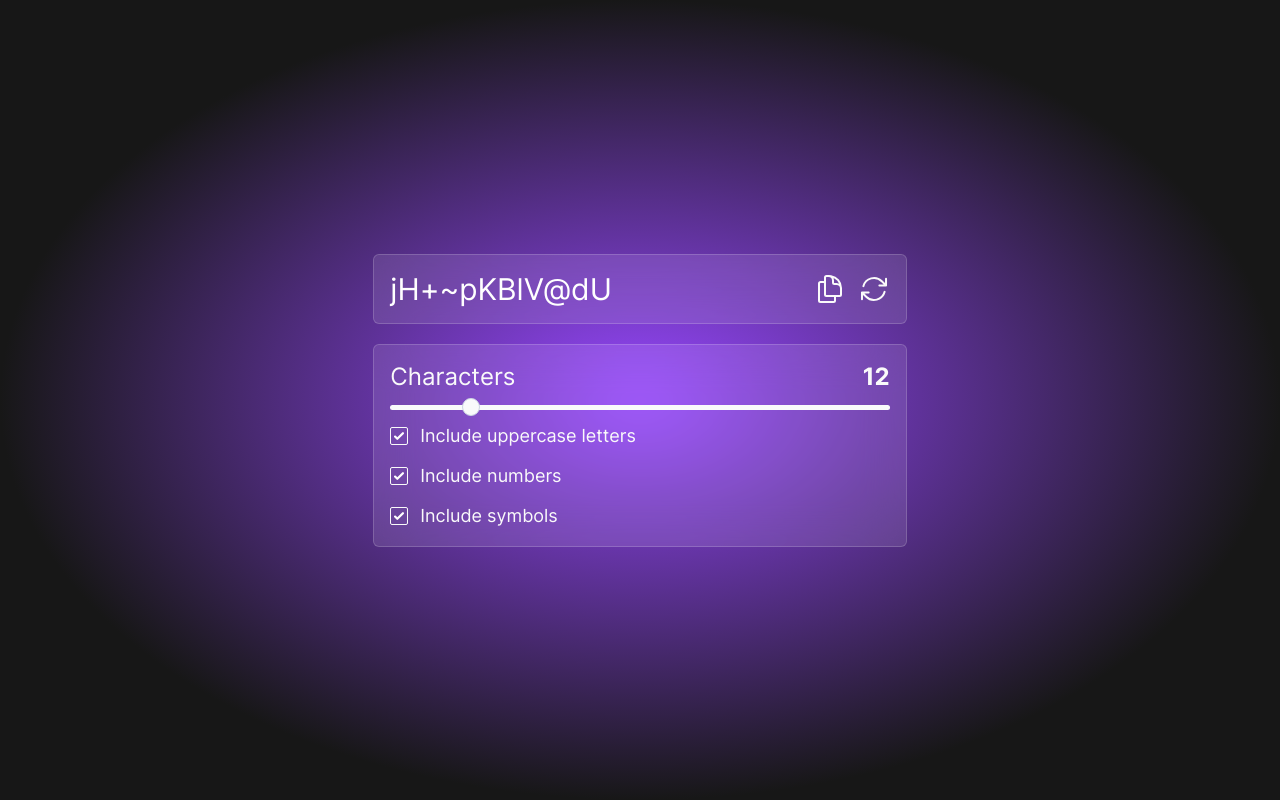
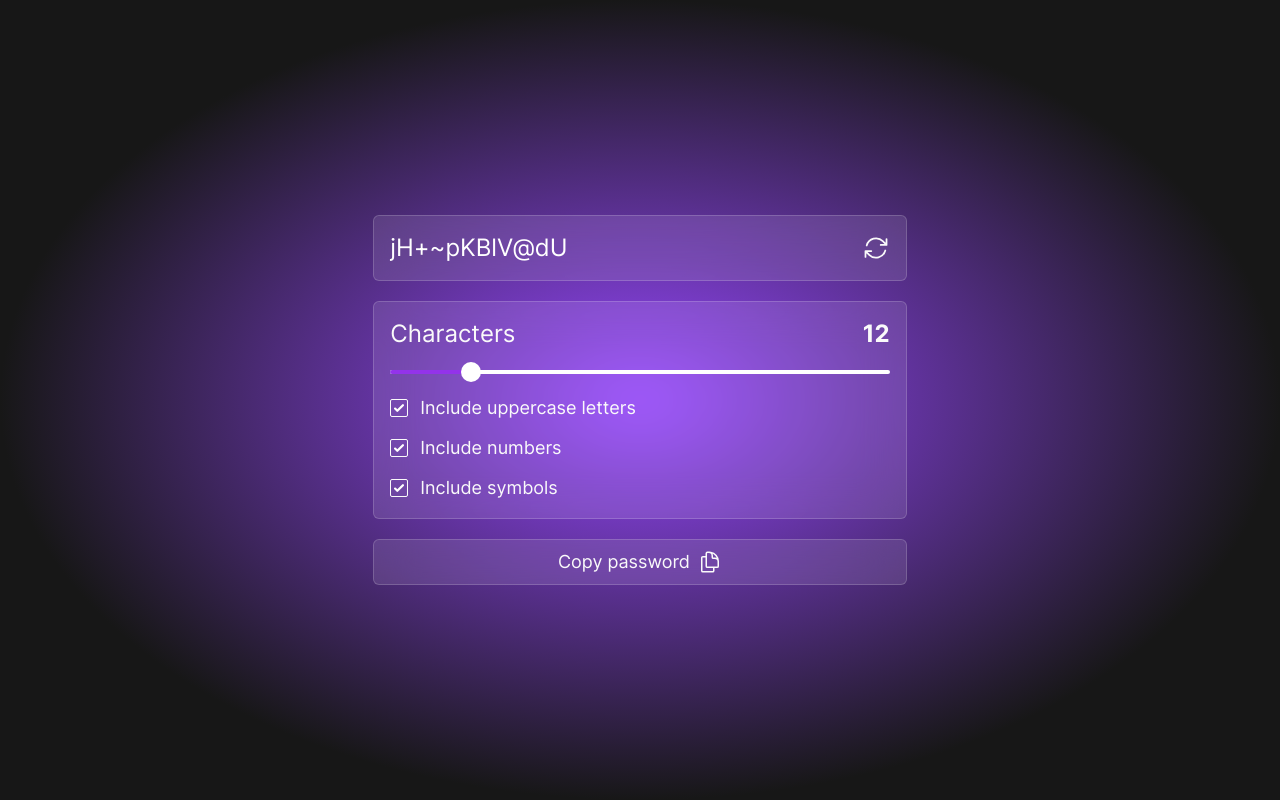
Before and after one commit to andrijantasevski/password-generator, a React (Vite) app: page / in a window 1280 px wide. Built offline with nearby package versions, Linux system fonts and the light colour scheme.

Commit message:
Working version of password generator.

```diff
--- a/package.json
+++ b/package.json
@@ -10,6 +10,7 @@
   },
   "dependencies": {
     "@headlessui/react": "^1.7.3",
+    "@radix-ui/react-slider": "^1.1.0",
     "react": "^18.2.0",
     "react-dom": "^18.2.0"
   },
--- a/src/App.tsx
+++ b/src/App.tsx
@@ -6,7 +6,6 @@ import usePassword from "./utils/generatePassword";
 import useCopyPassword from "./utils/useCopyPassword";
 
 export interface FormTypes {
-  passwordLength: number,
   isUpperCase: boolean,
   isNumbers: boolean,
   isSymbols: boolean
@@ -16,21 +15,21 @@ function App() {
   const { password, generatePassword } = usePassword();
   const { passwordCopied, copyPassword } = useCopyPassword();
   const [formData, setFormData] = useState<FormTypes>({
-    passwordLength: 12,
     isUpperCase: true,
     isNumbers: true,
     isSymbols: true
   });
+  const [passwordLength, setPasswordLength] = useState<number[]>([12]);
 
   useEffect(() => {
-    generatePassword(formData.passwordLength, formData.isUpperCase, formData.isNumbers, formData.isSymbols)
+    generatePassword(passwordLength[0], formData.isUpperCase, formData.isNumbers, formData.isSymbols)
   }, [])
 
   return (
     <div className="main-background relative flex h-screen items-center justify-center">
-      <div className="mx-auto w-11/12 lg:w-5/12 grid grid-cols-1 gap-5">
-        <PasswordGenerator generatedPassword={password} generatePassword={generatePassword} copyPassword={copyPassword} formData={formData} />
-        <PasswordForm formData={formData} setFormData={setFormData} generatePassword={generatePassword} />
+      <div className="mx-auto w-11/12 lg:w-6/12 xl:w-5/12 grid grid-cols-1 gap-5">
+        <PasswordGenerator generatedPassword={password} passwordLength={passwordLength} generatePassword={generatePassword} formData={formData} />
+        <PasswordForm formData={formData} setFormData={setFormData} generatePassword={generatePassword} copyPassword={copyPassword} generatedPassword={password} passwordLength={passwordLength} setPasswordLength={setPasswordLength} />
       </div>
       <PasswordCopiedPopUp passwordCopied={passwordCopied} />
     </div>
--- a/src/components/PasswordCopiedPopUp.tsx
+++ b/src/components/PasswordCopiedPopUp.tsx
@@ -15,7 +15,7 @@ function PasswordCopiedPopUp({ passwordCopied }: Props) {
             leaveFrom="opacity-100"
             leaveTo="opacity-0"
         >
-            <div className="blur-container absolute bottom-4 right-4 flex items-center gap-2 rounded-md p-2 text-sm text-neutral-50">
+            <div className="blur-container absolute top-4 right-4 flex items-center gap-2 rounded-md p-2 text-sm text-neutral-50">
                 <p>Password copied</p>
                 <svg
                     xmlns="http://www.w3.org/2000/svg"
--- a/src/components/PasswordForm.tsx
+++ b/src/components/PasswordForm.tsx
@@ -1,27 +1,36 @@
-import { useEffect } from "react"
+import { useEffect, useState } from "react"
 import { FormTypes } from "../App"
+import * as Slider from '@radix-ui/react-slider';
 
 interface Props {
     formData: FormTypes
     setFormData: React.Dispatch<React.SetStateAction<FormTypes>>
+    generatedPassword: string,
     generatePassword: (length: number, isUpperCase: boolean, isNumbers: boolean, isSymbols: boolean) => void,
+    copyPassword: (password: string) => void
+    passwordLength: number[]
+    setPasswordLength: React.Dispatch<React.SetStateAction<number[]>>
 }
 
-const PasswordForm: React.FC<Props> = ({ formData, setFormData, generatePassword }) => {
+const PasswordForm: React.FC<Props> = ({ formData, setFormData, generatedPassword, generatePassword, copyPassword, passwordLength, setPasswordLength }) => {
     function handleChange(event: React.ChangeEvent<HTMLInputElement>) {
-        console.log(event)
         const { name, value, type, checked } = event.target
+
         setFormData(prevFormData => {
             return {
                 ...prevFormData,
-                [name]: type === "checkbox" ? checked : value
+                [name]: type === "checkbox" ? checked : value,
             }
         })
     }
 
+    function handleSlider(value: number[]) {
+        setPasswordLength(value);
+    }
+
     useEffect(() => {
-        generatePassword(formData.passwordLength, formData.isUpperCase, formData.isNumbers, formData.isSymbols)
-    }, [formData])
+        generatePassword(passwordLength[0], formData.isUpperCase, formData.isNumbers, formData.isSymbols)
+    }, [formData, passwordLength])
 
     return (
         <>
@@ -29,9 +38,14 @@ const PasswordForm: React.FC<Props> = ({ formData, setFormData, generatePassword
                 <div className="flex flex-col gap-3">
                     <label className="flex justify-between text-neutral-50 text-xl lg:text-2xl" htmlFor="characters-length">
                         <p>Characters</p>
-                        <p className="font-bold">{formData.passwordLength}</p>
+                        <p className="font-bold">{passwordLength}</p>
                     </label>
-                    <input onChange={handleChange} value={formData.passwordLength} name="passwordLength" type="range" min={8} max={35} id="characters-length" />
+                    <Slider.Root min={8} max={35} step={1} value={passwordLength} onValueChange={(value) => handleSlider(value)} className="relative flex h-5 w-full touch-none items-center">
+                        <Slider.Track className="relative h-1 w-full grow rounded-full bg-white" >
+                            <Slider.Range className="absolute h-full rounded-full bg-purple-600" />
+                        </Slider.Track>
+                        <Slider.Thumb className="block w-5 h-5 rounded-xl bg-white" />
+                    </Slider.Root>
                 </div>
 
                 <div className="flex gap-3 items-center">
@@ -49,6 +63,33 @@ const PasswordForm: React.FC<Props> = ({ formData, setFormData, generatePassword
                     <label className="text-neutral-50 text-lg cursor-pointer" htmlFor="symbols">Include symbols</label>
                 </div>
             </form>
+
+            <div className="blur-container rounded-md">
+
+                <button
+                    className="flex justify-center items-center gap-2 w-full h-full p-2"
+                    type="button"
+                    aria-label="Copy password"
+                    title="Copy password"
+                    onClick={() => copyPassword(generatedPassword)}
+                >
+                    <p className="text-neutral-50 text-lg">Copy password</p>
+                    <svg
+                        xmlns="http://www.w3.org/2000/svg"
+                        fill="none"
+                        viewBox="0 0 24 24"
+                        strokeWidth={1.5}
+                        stroke="currentColor"
+                        className="h-6 w-6 text-neutral-50"
+                    >
+                        <path
+                            strokeLinecap="round"
+                            strokeLinejoin="round"
+                            d="M15.75 17.25v3.375c0 .621-.504 1.125-1.125 1.125h-9.75a1.125 1.125 0 01-1.125-1.125V7.875c0-.621.504-1.125 1.125-1.125H6.75a9.06 9.06 0 011.5.124m7.5 10.376h3.375c.621 0 1.125-.504 1.125-1.125V11.25c0-4.46-3.243-8.161-7.5-8.876a9.06 9.06 0 00-1.5-.124H9.375c-.621 0-1.125.504-1.125 1.125v3.5m7.5 10.375H9.375a1.125 1.125 0 01-1.125-1.125v-9.25m12 6.625v-1.875a3.375 3.375 0 00-3.375-3.375h-1.5a1.125 1.125 0 01-1.125-1.125v-1.5a3.375 3.375 0 00-3.375-3.375H9.75"
+                        />
+                    </svg>
+                </button>
+            </div>
         </>
     )
 }
--- a/src/components/PasswordGenerator.tsx
+++ b/src/components/PasswordGenerator.tsx
@@ -3,21 +3,21 @@ import { FormTypes } from "../App"
 interface Props {
   generatedPassword: string,
   generatePassword: (length: number, isUpperCase: boolean, isNumbers: boolean, isSymbols: boolean) => void,
-  copyPassword: (password: string) => void
   formData: FormTypes
+  passwordLength: number[]
 }
 
-function PasswordGenerator({ generatedPassword, generatePassword, copyPassword, formData }: Props) {
+function PasswordGenerator({ generatedPassword, generatePassword, formData, passwordLength }: Props) {
   return (
-    <div className="blur-container flex w-full items-center justify-between rounded-md p-4">
-      <p className="text-xl text-white lg:text-3xl">{generatedPassword}</p>
+    <div className="blur-container flex w-full items-center justify-between gap-2 rounded-md p-4">
+      <p className="text-xl text-white lg:text-2xl break-all">{generatedPassword}</p>
 
       <div className="flex items-center gap-3">
         <button
           type="button"
-          aria-label="Copy password"
-          title="Copy password"
-          onClick={() => copyPassword(generatedPassword)}
+          aria-label="Generate password"
+          title="Generate password"
+          onClick={() => generatePassword(passwordLength[0], formData.isUpperCase, formData.isNumbers, formData.isSymbols)}
         >
           <svg
             xmlns="http://www.w3.org/2000/svg"
@@ -25,29 +25,7 @@ function PasswordGenerator({ generatedPassword, generatePassword, copyPassword,
             viewBox="0 0 24 24"
             strokeWidth={1.5}
             stroke="currentColor"
-            className="h-6 w-6 text-neutral-50 lg:h-8 lg:w-8"
-          >
-            <path
-              strokeLinecap="round"
-              strokeLinejoin="round"
-              d="M15.75 17.25v3.375c0 .621-.504 1.125-1.125 1.125h-9.75a1.125 1.125 0 01-1.125-1.125V7.875c0-.621.504-1.125 1.125-1.125H6.75a9.06 9.06 0 011.5.124m7.5 10.376h3.375c.621 0 1.125-.504 1.125-1.125V11.25c0-4.46-3.243-8.161-7.5-8.876a9.06 9.06 0 00-1.5-.124H9.375c-.621 0-1.125.504-1.125 1.125v3.5m7.5 10.375H9.375a1.125 1.125 0 01-1.125-1.125v-9.25m12 6.625v-1.875a3.375 3.375 0 00-3.375-3.375h-1.5a1.125 1.125 0 01-1.125-1.125v-1.5a3.375 3.375 0 00-3.375-3.375H9.75"
-            />
-          </svg>
-        </button>
-
-        <button
-          type="button"
-          aria-label="Generate password"
-          title="Generate password"
-          onClick={() => generatePassword(formData.passwordLength, formData.isUpperCase, formData.isNumbers, formData.isSymbols)}
-        >
-          <svg
-            xmlns="http://www.w3.org/2000/svg"
-            fill="none"
-            viewBox="0 0 24 24"
-            strokeWidth={1.5}
-            stroke="currentColor"
-            className="h-6 w-6 text-neutral-50 lg:h-8 lg:w-8"
+            className="h-6 w-6 text-neutral-50 lg:h-7 lg:w-7"
           >
             <path
               strokeLinecap="round"
```
Also changed, not shown: 1 other file (tests, documents, lock files or other folders).
